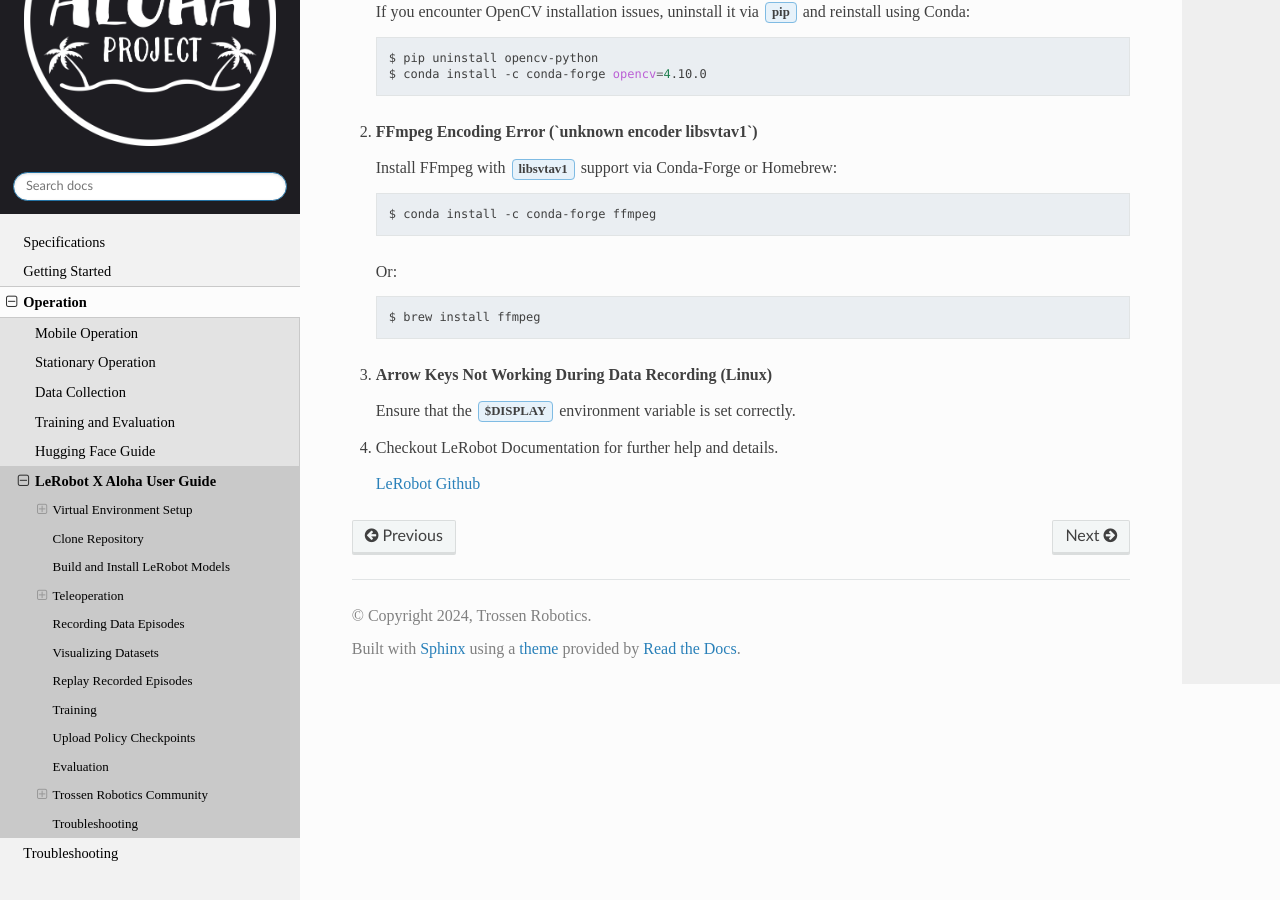
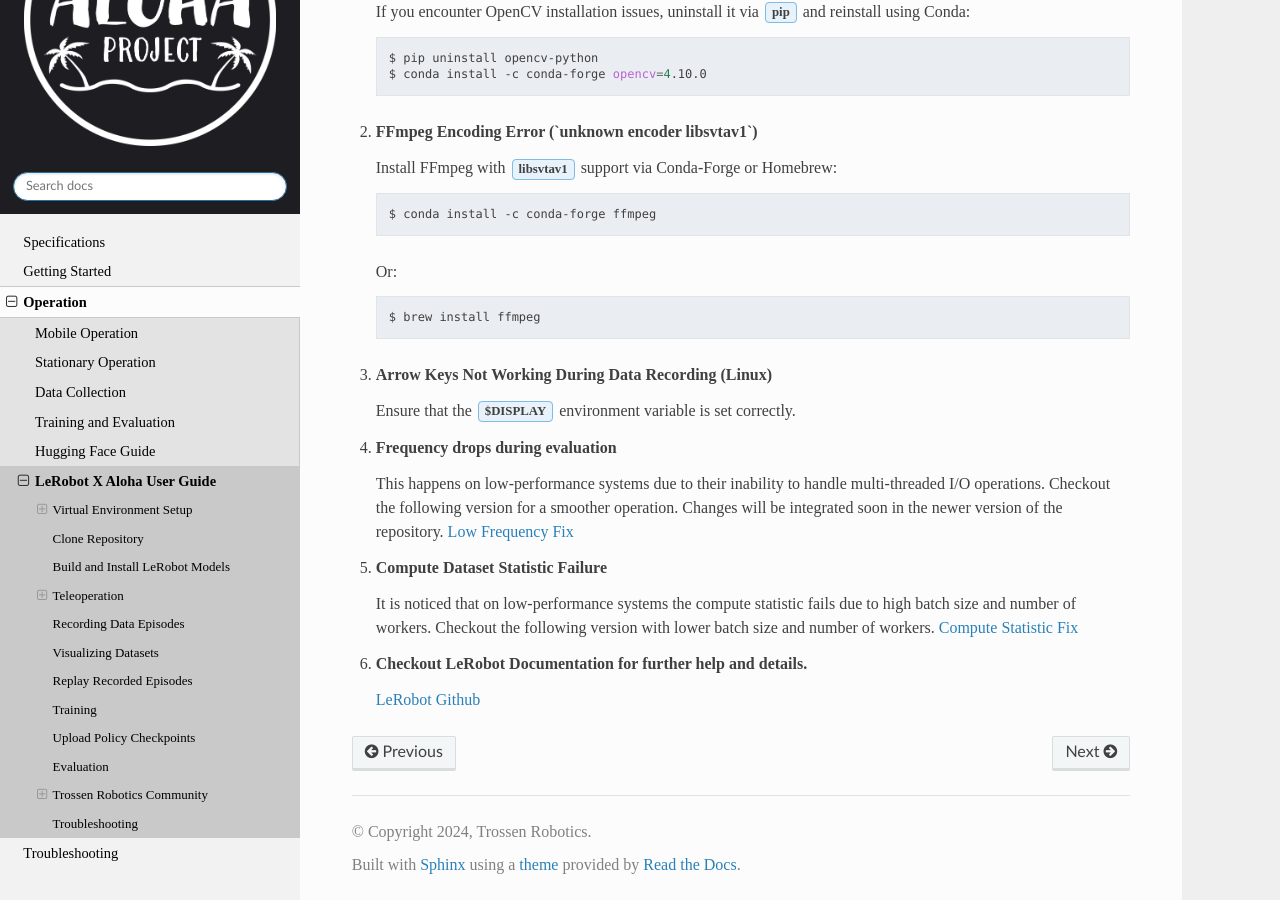
Before and after one commit to TrossenRobotics/aloha_docs, a Sphinx documentation site: the page built from docs/operation/lerobot_guide.rst, in a window 1280 px wide and 900 px high, scrolled down 7248 px. Built offline with Sphinx 7.4.7 and the Read the Docs theme 2.0.0, drawn with Linux system fonts in a browser that asks for light colours; some web fonts are replaced.

Commit message:
Add troubleshooting for known issues

```diff
--- a/docs/operation/lerobot_guide.rst
+++ b/docs/operation/lerobot_guide.rst
@@ -366,6 +366,19 @@
 
    Ensure that the :guilabel:`$DISPLAY` environment variable is set correctly.
 
-#. Checkout LeRobot Documentation for further help and details.
+#. **Frequency drops during evaluation**
+
+   This happens on low-performance systems due to their inability to handle multi-threaded I/O operations.
+   Checkout the following version for a smoother operation.
+   Changes will be integrated soon in the newer version of the repository.
+   `Low Frequency Fix <https://github.com/Interbotix/lerobot/pull/3>`_
+
+#. **Compute Dataset Statistic Failure**
+
+   It is noticed that on low-performance systems the compute statistic fails due to high batch size and number of workers.
+   Checkout the following version with lower batch size and number of workers.
+   `Compute Statistic Fix <https://github.com/Interbotix/lerobot/pull/4>`_
+
+#. **Checkout LeRobot Documentation for further help and details.**
 
    `LeRobot Github <https://github.com/huggingface/lerobot>`_
```
